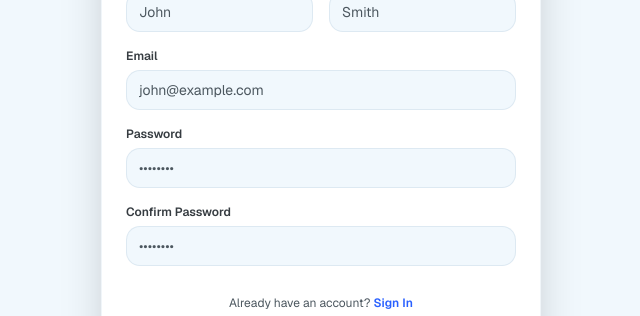
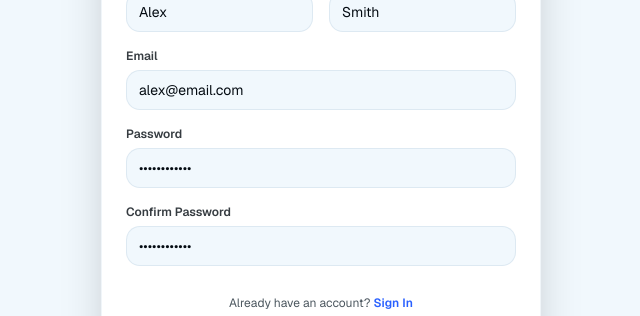
Before and after one commit to dhruvik-gondaliya-scaletech/trust-layer-fe, a Next.js app: page /register in a window 1280 px wide. Shown: the part 275-591 px from the top of the page, without its empty margins (319-959 px from the left). Built offline with nearby package versions, Linux system fonts and the light colour scheme.

Commit message:
chore: populate authentication forms with development default values and implement auto-filling for verification codes

```diff
--- a/src/features/auth/components/EmailVerifyStep.tsx
+++ b/src/features/auth/components/EmailVerifyStep.tsx
@@ -16,6 +16,7 @@ interface EmailVerifyStepProps {
   handleSubmit: any;
   setValue: any;
   onBack: () => void;
+  defaultCode?: string;
 }
 
 export const EmailVerifyStep: React.FC<EmailVerifyStepProps> = ({
@@ -26,8 +27,15 @@ export const EmailVerifyStep: React.FC<EmailVerifyStepProps> = ({
   handleSubmit,
   setValue,
   onBack,
+  defaultCode = "",
 }) => {
-  const [code, setCode] = useState("");
+  const [code, setCode] = useState(defaultCode);
+
+  React.useEffect(() => {
+    if (defaultCode) {
+      setValue("code", defaultCode, { shouldValidate: true });
+    }
+  }, [defaultCode, setValue]);
 
   const handleChange = (val: string) => {
     setCode(val);
--- a/src/features/auth/components/PhoneVerifyStep.tsx
+++ b/src/features/auth/components/PhoneVerifyStep.tsx
@@ -16,6 +16,7 @@ interface PhoneVerifyStepProps {
   handleSubmit: any;
   setValue: any;
   onBack: () => void;
+  defaultCode?: string;
 }
 
 export const PhoneVerifyStep: React.FC<PhoneVerifyStepProps> = ({
@@ -26,8 +27,15 @@ export const PhoneVerifyStep: React.FC<PhoneVerifyStepProps> = ({
   handleSubmit,
   setValue,
   onBack,
+  defaultCode = "",
 }) => {
-  const [code, setCode] = useState("");
+  const [code, setCode] = useState(defaultCode);
+
+  React.useEffect(() => {
+    if (defaultCode) {
+      setValue("code", defaultCode, { shouldValidate: true });
+    }
+  }, [defaultCode, setValue]);
 
   const handleChange = (val: string) => {
     setCode(val);
--- a/src/features/auth/container/LoginContainer.tsx
+++ b/src/features/auth/container/LoginContainer.tsx
@@ -21,8 +21,8 @@ export const LoginContainer: React.FC = () => {
   } = useForm<LoginInput>({
     resolver: zodResolver(loginSchema),
     defaultValues: {
-      email: "",
-      password: "",
+      email: "alex@email.com",
+      password: "Password123!",
     },
   });
 
--- a/src/features/auth/container/RegisterContainer.tsx
+++ b/src/features/auth/container/RegisterContainer.tsx
@@ -21,12 +21,12 @@ export const RegisterContainer: React.FC = () => {
   } = useForm<RegisterInput>({
     resolver: zodResolver(registerSchema),
     defaultValues: {
-      firstName: "",
-      lastName: "",
-      email: "",
-      password: "",
-      confirmPassword: "",
-      agreeTerms: false,
+      firstName: "Alex",
+      lastName: "Smith",
+      email: "alex@email.com",
+      password: "Password123!",
+      confirmPassword: "Password123!",
+      agreeTerms: true,
     },
   });
 
--- a/src/features/auth/container/VerifyContainer.tsx
+++ b/src/features/auth/container/VerifyContainer.tsx
@@ -42,22 +42,22 @@ export const VerifyContainer: React.FC = () => {
   // Forms definition for each step
   const emailForm = useForm<EmailVerifyInput>({
     resolver: zodResolver(emailVerifySchema),
-    defaultValues: { code: "" },
+    defaultValues: { code: "123456" },
   });
 
   const phoneInputForm = useForm<PhoneInputInput>({
     resolver: zodResolver(phoneInputSchema),
-    defaultValues: { phoneNumber: "" },
+    defaultValues: { phoneNumber: "5555555555" },
   });
 
   const phoneVerifyForm = useForm<PhoneVerifyInput>({
     resolver: zodResolver(phoneVerifySchema),
-    defaultValues: { code: "" },
+    defaultValues: { code: "123456" },
   });
 
   const profileSetupForm = useForm<ProfileSetupInput>({
     resolver: zodResolver(profileSetupSchema),
-    defaultValues: { username: "", bio: "", avatar: "🐶" },
+    defaultValues: { username: "alex_trust", bio: "TrustLayer enthusiast", avatar: "🐶" },
   });
 
   // Mutations definition
@@ -126,6 +126,7 @@ export const VerifyContainer: React.FC = () => {
           handleSubmit={emailForm.handleSubmit}
           setValue={emailForm.setValue}
           onBack={handleBack}
+          defaultCode={emailForm.getValues("code")}
         />
       )}
 
@@ -156,6 +157,7 @@ export const VerifyContainer: React.FC = () => {
           handleSubmit={phoneVerifyForm.handleSubmit}
           setValue={phoneVerifyForm.setValue}
           onBack={handleBack}
+          defaultCode={phoneVerifyForm.getValues("code")}
         />
       )}
 
```
